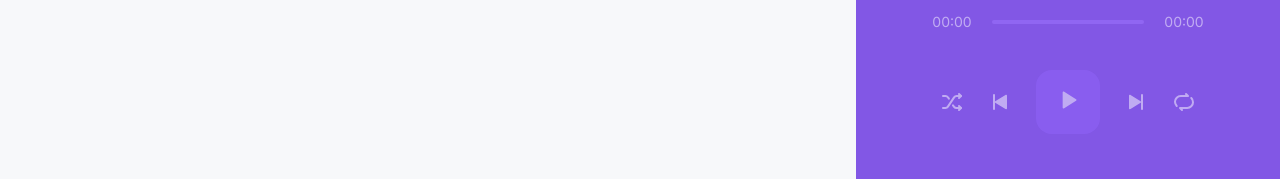
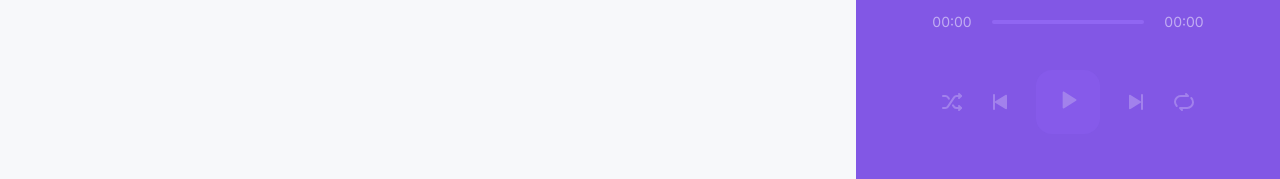
Before and after one commit to RennanD/podcastr, a Next.js app: page / in a window 1280 px wide. Shown: the part 618-797 px from the top of the page. Built offline with nearby package versions, Linux system fonts and the light colour scheme; data requests are answered from the project's data file.

Commit message:
feat: create player context to play the episode

```diff
--- a/package.json
+++ b/package.json
@@ -13,6 +13,7 @@
     "axios": "^0.27.2",
     "date-fns": "^2.28.0",
     "next": "12.2.0",
+    "rc-slider": "^10.0.0",
     "react": "18.2.0",
     "react-dom": "18.2.0",
     "styled-components": "^5.3.5"
--- a/src/components/IconButton/index.ts
+++ b/src/components/IconButton/index.ts
@@ -1,7 +1,20 @@
-import styled from 'styled-components';
+import styled, { css } from 'styled-components';
 
 export const IconButton = styled.button`
   border: 0;
   background-color: transparent;
   font-size: 0;
+
+  transition: filter 0.2s ease;
+
+  &:hover:not(:disabled) {
+    filter: brightness(0.8);
+  }
+
+  ${({ disabled }) =>
+    disabled &&
+    css`
+      opacity: 0.5;
+      cursor: default;
+    `}
 `;
--- a/src/components/Player/index.tsx
+++ b/src/components/Player/index.tsx
@@ -1,7 +1,18 @@
+/* eslint-disable jsx-a11y/media-has-caption */
+import Image from 'next/image';
+
+import RCSlider from 'rc-slider';
+
+import 'rc-slider/assets/index.css';
+
 import { IconButton } from '@components/IconButton';
+import { usePlayer } from '@hooks/player';
+
+import { useEffect, useRef } from 'react';
 import {
   PlayerContainer,
   EmptyPlayer,
+  CurrentEpisode,
   Progress,
   EmptySlider,
   ButtonContainer,
@@ -11,6 +22,29 @@ import {
 } from './styles';
 
 export function Player(): JSX.Element {
+  const {
+    currentEpisodeIndex,
+    episodeList,
+    isPlaying,
+    togglePlay,
+    setIsPlaying,
+  } = usePlayer();
+
+  const audioRef = useRef<HTMLAudioElement>(null);
+
+  const episode = episodeList[currentEpisodeIndex];
+
+  useEffect(() => {
+    if (isPlaying) {
+      audioRef.current?.play();
+      return;
+    }
+
+    if (!isPlaying) {
+      audioRef.current?.pause();
+    }
+  }, [isPlaying]);
+
   return (
     <PlayerContainer>
       <header>
@@ -18,40 +52,74 @@ export function Player(): JSX.Element {
         <strong>Tocando agora</strong>
       </header>
 
-      <EmptyPlayer>
-        <strong>Selecione um podcast para ouvir</strong>
-      </EmptyPlayer>
+      {episode ? (
+        <CurrentEpisode>
+          <Image
+            width={592}
+            height={592}
+            src={episode.thumbnail}
+            objectFit="cover"
+          />
+          <strong>{episode.title}</strong>
+          <span>{episode.members}</span>
+        </CurrentEpisode>
+      ) : (
+        <EmptyPlayer>
+          <strong>Selecione um podcast para ouvir</strong>
+        </EmptyPlayer>
+      )}
 
-      <PlayerFooter isEmpty>
+      <PlayerFooter isEmpty={!episode}>
         <Progress>
           <span>00:00</span>
 
           <Slider>
-            <EmptySlider />
+            {episode ? (
+              <RCSlider
+                trackStyle={{ backgroundColor: '#04d361' }}
+                railStyle={{ backgroundColor: '#9f75ff' }}
+                handleStyle={{ borderColor: '#04d361', borderWidth: 4 }}
+              />
+            ) : (
+              <EmptySlider />
+            )}
           </Slider>
 
           <span>00:00</span>
         </Progress>
 
         <ButtonContainer>
-          <IconButton type="button">
+          <IconButton type="button" disabled={!episode}>
             <img src="/shuffle.svg" alt="Embaralhar" />
           </IconButton>
-          <IconButton type="button">
+          <IconButton type="button" disabled={!episode}>
             <img src="/play-previous.svg" alt="Tocar Anterior" />
           </IconButton>
 
-          <PlayButton type="button">
-            <img src="/play.svg" alt="Tocar" />
+          <PlayButton type="button" disabled={!episode} onClick={togglePlay}>
+            <img
+              src={!isPlaying ? '/play.svg' : '/pause.svg'}
+              alt="Controle do Episódio"
+            />
           </PlayButton>
 
-          <IconButton type="button">
+          <IconButton type="button" disabled={!episode}>
             <img src="/play-next.svg" alt="Tocrar Próxima" />
           </IconButton>
-          <IconButton type="button">
+          <IconButton type="button" disabled={!episode}>
             <img src="/repeat.svg" alt="Repetir" />
           </IconButton>
         </ButtonContainer>
+
+        {episode && (
+          <audio
+            ref={audioRef}
+            src={episode.file.url}
+            autoPlay
+            onPlay={() => setIsPlaying(true)}
+            onPause={() => setIsPlaying(false)}
+          />
+        )}
       </PlayerFooter>
     </PlayerContainer>
   );
--- a/src/components/Player/styles.ts
+++ b/src/components/Player/styles.ts
@@ -41,6 +41,29 @@ export const EmptyPlayer = styled.div`
   display: flex;
   align-items: center;
   justify-content: center;
+`;
+
+export const CurrentEpisode = styled.div`
+  text-align: center;
+
+  img {
+    border-radius: 1.5rem;
+  }
+
+  strong {
+    display: block;
+    margin-top: 2rem;
+    font: 600 1.25rem 'Lexend', sans-serif;
+
+    line-height: 1.75rem;
+  }
+
+  span {
+    display: block;
+    margin-top: 1rem;
+    opacity: 0.6;
+    line-height: 1.5rem;
+  }
 `;
 
 type PlayerFooterProps = {
@@ -94,4 +117,17 @@ export const PlayButton = styled.button`
   border-radius: 1rem;
   border: 0;
   background: var(--purple-400);
+
+  transition: filter 0.2s ease;
+
+  &:hover {
+    filter: brightness(0.97);
+  }
+
+  ${({ disabled }) =>
+    disabled &&
+    css`
+      opacity: 0.5;
+      cursor: default;
+    `}
 `;
--- /dev/null
+++ b/src/hooks/player.tsx
@@ -0,0 +1,70 @@
+import { createContext, ReactNode, useContext, useState } from 'react';
+
+type Episode = {
+  title: string;
+  members: string;
+  thumbnail: string;
+  file: {
+    duration: number;
+    url: string;
+  };
+};
+
+type PlayerContextData = {
+  episodeList: Episode[];
+  currentEpisodeIndex: number;
+  isPlaying: boolean;
+  play: (episode: Episode) => void;
+  togglePlay: () => void;
+  setIsPlaying: (defatultValue?: boolean) => void;
+};
+const PlayerContext = createContext({} as PlayerContextData);
+
+type PlayerProviderProps = {
+  children: ReactNode;
+};
+export function PlayerProvider({ children }: PlayerProviderProps) {
+  const [episodeList, setEpisodeList] = useState<Episode[]>([]);
+  const [currentEpisodeIndex, setCurrentEpisodeIndex] = useState(0);
+
+  const [isPlaying, setIsPlaying] = useState(false);
+
+  function handlePlayEpisode(episode: Episode) {
+    setEpisodeList([episode]);
+    setCurrentEpisodeIndex(0);
+    setIsPlaying(true);
+  }
+
+  function handleTogglePlay() {
+    setIsPlaying(!isPlaying);
+  }
+
+  function handleSetIsPlaying(defatultValue: boolean) {
+    setIsPlaying(defatultValue);
+  }
+
+  return (
+    <PlayerContext.Provider
+      value={{
+        currentEpisodeIndex,
+        episodeList,
+        play: handlePlayEpisode,
+        isPlaying,
+        togglePlay: handleTogglePlay,
+        setIsPlaying: handleSetIsPlaying,
+      }}
+    >
+      {children}
+    </PlayerContext.Provider>
+  );
+}
+
+export function usePlayer() {
+  const context = useContext(PlayerContext);
+
+  if (!context) {
+    throw new Error('usePlayer must be used within PlayerProvider');
+  }
+
+  return context;
+}
--- a/src/pages/_app.tsx
+++ b/src/pages/_app.tsx
@@ -1,12 +1,13 @@
 import { Header } from '@components/Header';
 import { Player } from '@components/Player';
+import { PlayerProvider } from '@hooks/player';
 import { AppWrapper } from '@styles/app.styles';
 
 import Global from '@styles/global';
 
 function MyApp({ Component, pageProps }) {
   return (
-    <>
+    <PlayerProvider>
       <Global />
 
       <AppWrapper>
@@ -18,7 +19,7 @@ function MyApp({ Component, pageProps }) {
 
         <Player />
       </AppWrapper>
-    </>
+    </PlayerProvider>
   );
 }
 
--- a/src/pages/_document.tsx
+++ b/src/pages/_document.tsx
@@ -32,6 +32,7 @@ export default class MyDocument extends Document {
     return (
       <Html>
         <Head>
+          <link rel="icon" href="/favicon.png" />
           <link rel="preconnect" href="https://fonts.googleapis.com" />
           <link
             rel="preconnect"
@@ -42,6 +43,7 @@ export default class MyDocument extends Document {
             href="https://fonts.googleapis.com/css2?family=Inter&family=Lexend:wght@500;600&display=swap"
             rel="stylesheet"
           />
+          <link rel="shortcut icon" href="/images/favicon.png" />
         </Head>
 
         <body>
--- a/src/pages/episodes/[slug].tsx
+++ b/src/pages/episodes/[slug].tsx
@@ -10,6 +10,7 @@ import {
 import { convertDuration } from '@utils/convertDuration';
 import { formatDate } from '@utils/formatDate';
 import { GetStaticPaths, GetStaticProps } from 'next';
+import Head from 'next/head';
 import Image from 'next/image';
 import Link from 'next/link';
 
@@ -37,6 +38,10 @@ export default function EpisodeDetails({
   episode,
 }: EpisodeDetailsProps): JSX.Element {
   return (
+    <>
+      <Head>
+        <title>{episode.title} | Podcastr</title>
+      </Head>
       <EpisodeWrapper>
         <EpisodeContainer>
           <ThumbnailContainer>
@@ -70,6 +75,7 @@ export default function EpisodeDetails({
           />
         </EpisodeContainer>
       </EpisodeWrapper>
+    </>
   );
 }
 
--- a/src/pages/index.tsx
+++ b/src/pages/index.tsx
@@ -13,6 +13,8 @@ import { api } from '@services/api';
 import { convertDuration } from '@utils/convertDuration';
 import { formatDate } from '@utils/formatDate';
 import { Anchor } from '@components/Anchor';
+import Head from 'next/head';
+import { usePlayer } from '@hooks/player';
 
 type EpisodeProps = {
   id: string;
@@ -36,7 +38,14 @@ type HomeProps = {
 };
 
 export default function Home({ allEpisodes, latestEpisodes }: HomeProps) {
+  const { play } = usePlayer();
+
   return (
+    <>
+      <Head>
+        <title>Podcastr</title>
+      </Head>
+
       <HomeContainer>
         <LatestEpisodes>
           <h2>Últimos lançamentos</h2>
@@ -61,7 +70,7 @@ export default function Home({ allEpisodes, latestEpisodes }: HomeProps) {
                   <span>{episode.publishedAtFormatted}</span>
                   <span>{episode.file.durationTimeString}</span>
                 </EpisodeDetails>
-              <button type="button">
+                <button type="button" onClick={() => play(episode)}>
                   <img src="/play-green.svg" alt="Botão de iniciar podcast" />
                 </button>
               </li>
@@ -104,7 +113,7 @@ export default function Home({ allEpisodes, latestEpisodes }: HomeProps) {
                   <td style={{ width: 100 }}>{episode.publishedAtFormatted}</td>
                   <td>{episode.file.durationTimeString}</td>
                   <td>
-                  <button type="button">
+                    <button type="button" onClick={() => play(episode)}>
                       <img src="/play-green.svg" alt="Tocar Podcast" />
                     </button>
                   </td>
@@ -114,6 +123,7 @@ export default function Home({ allEpisodes, latestEpisodes }: HomeProps) {
           </table>
         </AllEpisodes>
       </HomeContainer>
+    </>
   );
 }
 
```
Also changed, not shown: 1 other file (tests, documents, lock files or other folders). Lines whose indentation alone changed are shown as unchanged.
